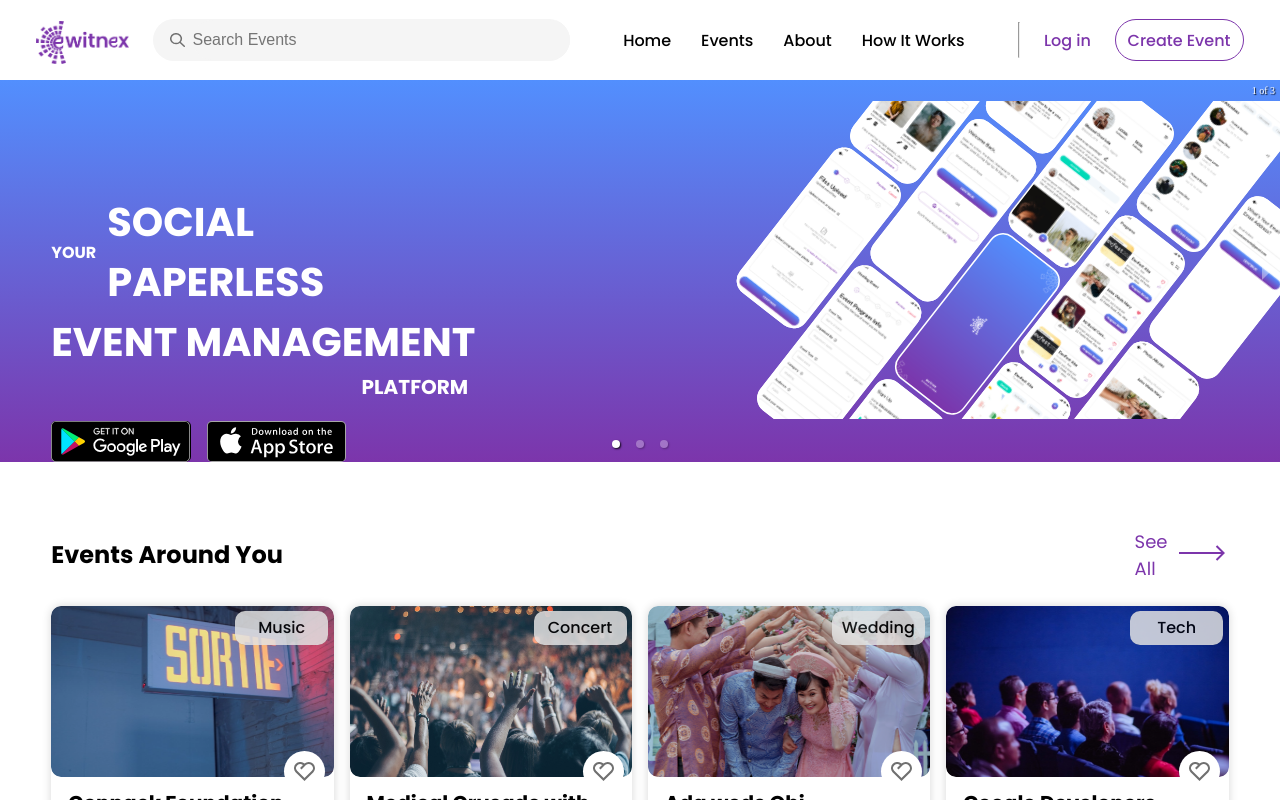
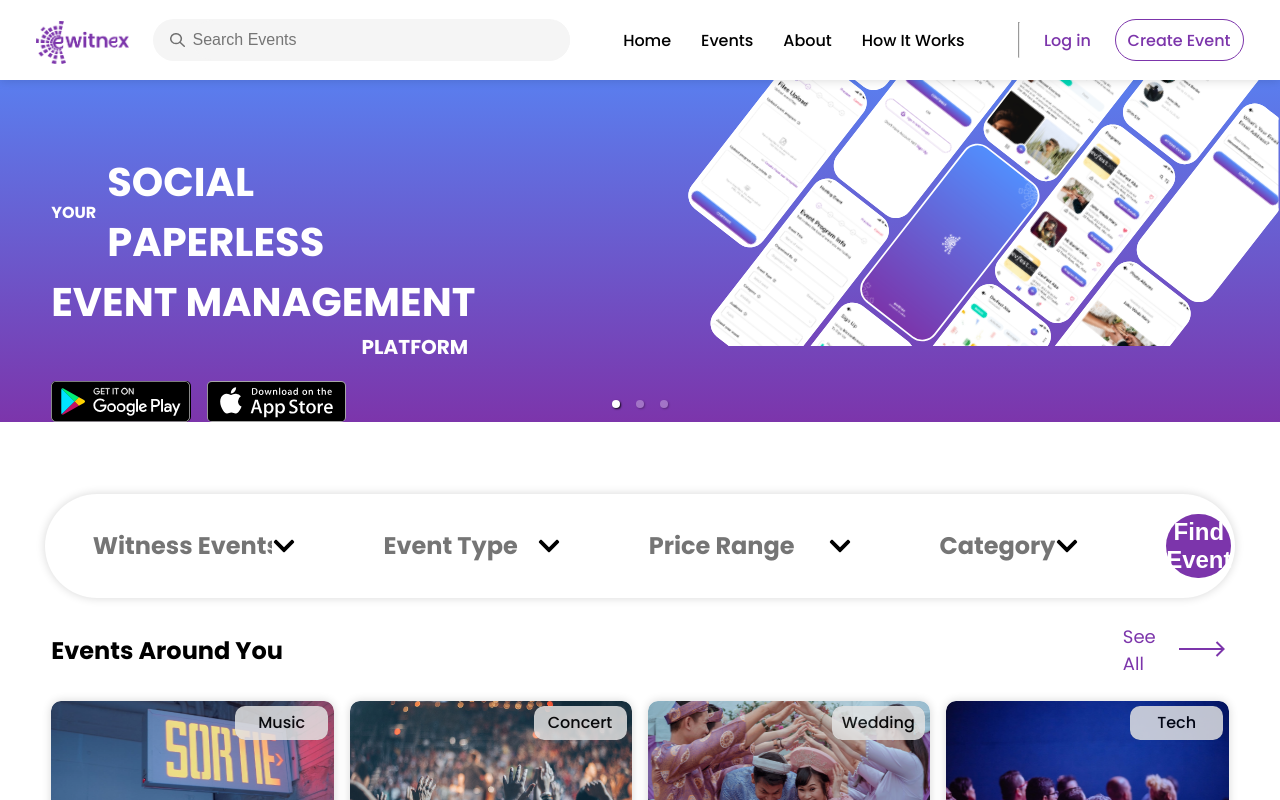
Before and after one commit to okorie2/ewitnex, a Next.js app: page / in a window 1280 px wide. Shown: the top 800 px of the page. Built offline with nearby package versions, Linux system fonts and the light colour scheme.

Commit message:
font fix

```diff
--- a/components/header/index.tsx
+++ b/components/header/index.tsx
@@ -28,6 +28,10 @@ export default function Navbar() {
         padding: "0% 1%",
         height: "5rem",
         fontFamily: poppins.style.fontFamily,
+        position: "fixed",
+        left: "0",
+        right: "0",
+        zIndex: "2",
       }}
     >
       <div>
@@ -92,7 +96,10 @@ export default function Navbar() {
           },
         }}
       >
-        <div>Home</div>
+        <div>
+          {" "}
+          <Link href="/"> Home</Link>
+        </div>
         <div>Events</div>
         <div>
           <Link href="/about">About</Link>{" "}
--- a/fragments/eventsAroundYou/index.tsx
+++ b/fragments/eventsAroundYou/index.tsx
@@ -38,7 +38,7 @@ export default function EventsAroundYouFragment() {
             justifyContent: "center",
             alignItems: "center",
             gap: "5%",
-            width: "8%",
+            width: "9%",
             cursor: "pointer",
             [screen.desktop]: {
               width: "14%",
--- a/fragments/featuredEvents/index.tsx
+++ b/fragments/featuredEvents/index.tsx
@@ -38,7 +38,7 @@ export default function FeaturedEventsFragment() {
             justifyContent: "center",
             alignItems: "center",
             gap: "5%",
-            width: "8%",
+            width: "9%",
             cursor: "pointer",
             [screen.desktop]: {
               width: "14%",
--- a/fragments/findEvent/findEvent.tsx
+++ b/fragments/findEvent/findEvent.tsx
@@ -1,10 +1,12 @@
 /** @jsxImportSource @emotion/react */
 
 import { useTheme } from "@emotion/react";
+import { useMediaQuery } from "@mui/material";
 import { Poppins } from "@next/font/google";
 import React from "react";
 import { FaChevronDown } from "react-icons/fa";
 import { Button } from "styles/components/button";
+import { screen } from "styles/theme";
 import SearchSelect from "./searchSelect";
 
 const poppins = Poppins({
@@ -15,6 +17,7 @@ const poppins = Poppins({
 });
 export default function FindEventFragment() {
   const theme = useTheme();
+  const desktop = useMediaQuery("(max-width:1024px)");
   return (
     <div
       css={{
@@ -28,36 +31,42 @@ export default function FindEventFragment() {
         height: "6.5rem",
         display: "flex",
         alignItems: "center",
-        padding: "0 2rem",
-        gap: "6rem",
+        padding: "0 3rem",
+        gap: "8%",
+        [screen.desktop]: {
+          gap: "3%",
+          padding: "0 2rem",
+        },
       }}
     >
       <SearchSelect
         menuList={[""]}
         placeholder="Witness Events In"
         onChange={(e) => console.log(e.target.value)}
-        inputWidth="15rem"
+        inputWidth={desktop ? "16vw" : "14vw"}
       />
       <SearchSelect
         menuList={[""]}
         placeholder="Event Type"
         onChange={(e) => console.log(e.target.value)}
-        inputWidth="10rem"
+        inputWidth={desktop ? "11vw" : "12vw"}
       />
       <SearchSelect
         menuList={[""]}
         placeholder="Price Range"
         onChange={(e) => console.log(e.target.value)}
-        inputWidth="10rem"
+        inputWidth={desktop ? "12vw" : "14vw"}
       />
       <SearchSelect
         menuList={[""]}
         placeholder="Category"
         onChange={(e) => console.log(e.target.value)}
-        inputWidth="10rem"
+        inputWidth={desktop ? "11vw" : "9vw"}
       />
 
-      <Button css={{ width: "15.5%" }}>Find Event</Button>
+      <Button css={{ width: "13.5%", [screen.desktop]: { width: "17.5%" } }}>
+        Find Event
+      </Button>
     </div>
   );
 }
--- a/fragments/findEvent/searchSelect.tsx
+++ b/fragments/findEvent/searchSelect.tsx
@@ -3,7 +3,7 @@
 import { Poppins } from "@next/font/google";
 import React from "react";
 import { FaChevronDown } from "react-icons/fa";
-import { theme } from "styles/theme";
+import { screen, theme } from "styles/theme";
 
 interface SearchSelectProps {
   placeholder: string;
@@ -41,6 +41,9 @@ export default function SearchSelect({ ...rest }: SearchSelectProps) {
           fontWeight: "bold",
           width: rest.inputWidth,
           fontFamily: poppins.style.fontFamily,
+          [screen.desktop]: {
+            fontSize: "1.3rem",
+          },
         }}
       />
       <div css={{ marginTop: "7px" }}>
--- a/fragments/paper/whoWeAre.tsx
+++ b/fragments/paper/whoWeAre.tsx
@@ -22,9 +22,23 @@ export default function WhoWeArePaper() {
         display: "flex",
         justifyContent: "space-between",
         fontFamily: poppins.style.fontFamily,
+        [screen.desktop]: {
+          marginTop: "7%",
+          // height: "30vw",
+        },
       }}
     >
-      <div css={{ width: "37%", paddingTop: "7rem", paddingLeft: "4%" }}>
+      <div
+        css={{
+          width: "37%",
+          paddingTop: "9.5rem",
+          paddingLeft: "4%",
+          [screen.desktop]: {
+            paddingTop: "3rem",
+            // height: "30vw",
+          },
+        }}
+      >
         <div>
           <H1
             css={{
@@ -101,10 +115,11 @@ export default function WhoWeArePaper() {
       <div
         css={{
           position: "relative",
-          width: "43.5vw",
-          height: "45vh",
+          width: "47.5vw",
+          height: "27vw",
           [screen.desktop]: {
-            width: "54vw",
+            // width: "54vw",
+            // height: "30vw",
           },
         }}
       >
--- a/fragments/upcomingEvents/index.tsx
+++ b/fragments/upcomingEvents/index.tsx
@@ -38,7 +38,7 @@ export default function UpcomingEventsFragment() {
             justifyContent: "center",
             alignItems: "center",
             gap: "5%",
-            width: "8%",
+            width: "9%",
             cursor: "pointer",
             [screen.desktop]: {
               width: "14%",
--- a/package.json
+++ b/package.json
@@ -11,6 +11,7 @@
   "dependencies": {
     "@emotion/react": "^11.10.5",
     "@emotion/styled": "^11.10.5",
+    "@mui/material": "^5.11.3",
     "@next/font": "^13.1.0",
     "@types/node": "18.11.17",
     "@types/react": "18.0.26",
--- a/pages/index.tsx
+++ b/pages/index.tsx
@@ -37,7 +37,7 @@ export default function Home() {
       </Head>
       <Navbar />
       <HomeSlide />
-      {/* <FindEventFragment /> */}
+      <FindEventFragment />
       <EventsAroundYouFragment />
       <div css={{ overflowX: "hidden" }}>
         <Image src={Tri_L} alt="line" />
--- a/styles/components/button.ts
+++ b/styles/components/button.ts
@@ -14,4 +14,7 @@ export const Button = styled.button<Props>`
   font-size: 1.5rem;
   font-weight: bold;
   border: none;
+  @media screen and (max-width: 1024px) {
+    font-size: 1.3rem;
+  }
 `;
```
Also changed, not shown: 1 other file (tests, documents, lock files or other folders).
